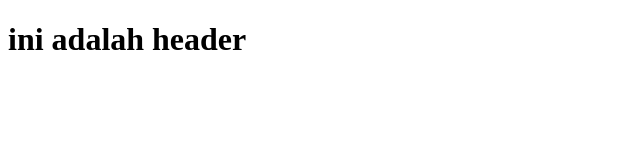
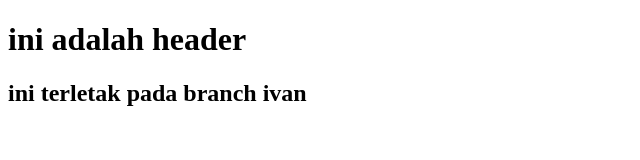
Before and after one commit to IvanHintoro/belajargit, a plain HTML site: page index.html in a window 1280 px wide. Shown: the whole page, without its empty margins (0-640 px from the left). Drawn offline with Linux system fonts and the light colour scheme.

Commit message:
tambah h2 di index pada branch ivan

```diff
--- a/index.html
+++ b/index.html
@@ -5,5 +5,6 @@
 </head>
 <body>
 	<h1>ini adalah header</h1>
+	<h2>ini terletak pada branch ivan</h2>
 </body>
 </html>
```
